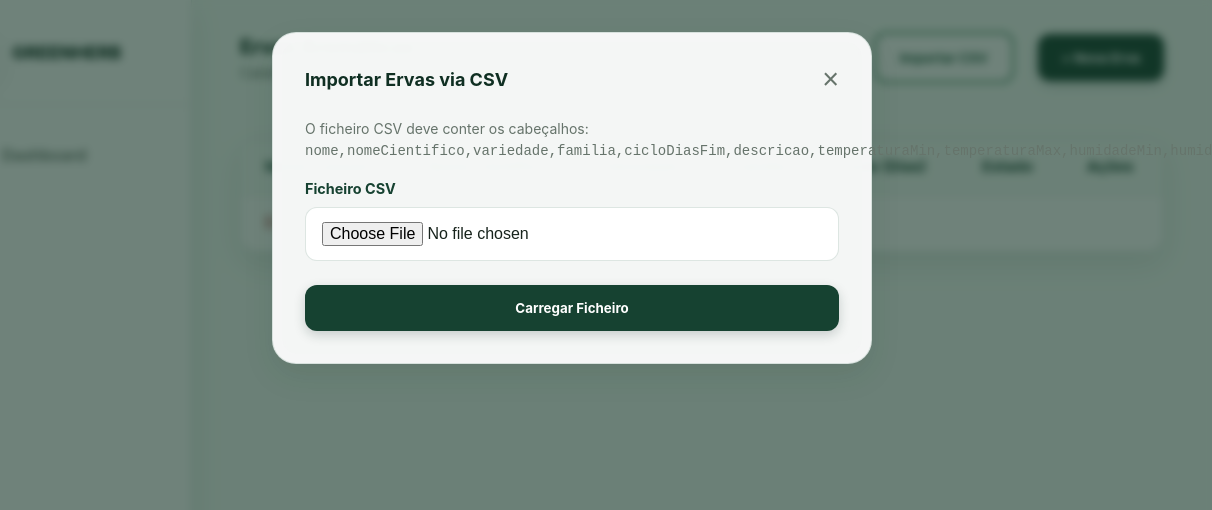
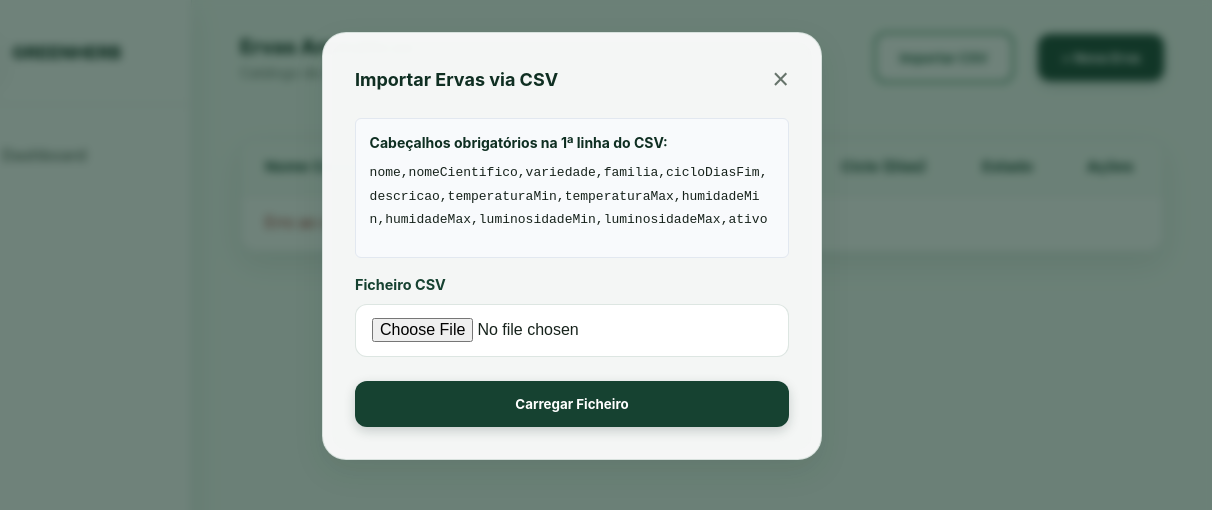
Before and after one commit to BrSalv2006/Programacao_Web, a website with bundled scripts: page private/ervas/index.html in a window 1280 px wide. Both pictures are taken after a click on the button "Importar CSV". Shown: the top 510 px of the page, 68-1280 px from the left. Built offline with nearby package versions, Linux system fonts and the light colour scheme; no server answers.

Commit message:
Sprint 4

```diff
--- a/private/ervas/index.html
+++ b/private/ervas/index.html
@@ -110,13 +110,16 @@
 			</div>
 		</div>
 		<div id="import-modal" class="modal">
-			<div class="card modal-card">
+			<div class="card modal-card" style="max-width: 500px; width: 100%; box-sizing: border-box;">
 				<div class="modal-header">
 					<h2 class="text-lg text-bold color-dark">Importar Ervas via CSV</h2>
 					<button type="button" id="close-import" class="close-btn">&times;</button>
 				</div>
-				<form id="import-form">
-					<p class="text-sm color-muted mb-4">O ficheiro CSV deve conter os cabeçalhos: <code>nome,nomeCientifico,variedade,familia,cicloDiasFim,descricao,temperaturaMin,temperaturaMax,humidadeMin,humidadeMax,luminosidadeMin,luminosidadeMax,ativo</code></p>
+				<form id="import-form" style="width: 100%;">
+					<div class="mb-4" style="background-color: #f8fafc; border: 1px solid #e2e8f0; padding: 0.85rem; border-radius: 6px; box-sizing: border-box;">
+					    <p class="text-sm text-bold color-dark mb-2" style="margin: 0 0 0.5rem 0;">Cabeçalhos obrigatórios na 1ª linha do CSV:</p>
+					    <p style="display: block; line-height: 1.8; margin-bottom: 0.75rem; word-break: break-all; overflow-wrap: break-word; font-family: monospace;">nome,nomeCientifico,variedade,familia,cicloDiasFim,descricao,temperaturaMin,temperaturaMax,humidadeMin,humidadeMax,luminosidadeMin,luminosidadeMax,ativo</p>
+					</div>
 					<div id="import-alert" class="alert"></div>
 					<div class="input-group">
 						<label for="csv-file">Ficheiro CSV</label>
```
